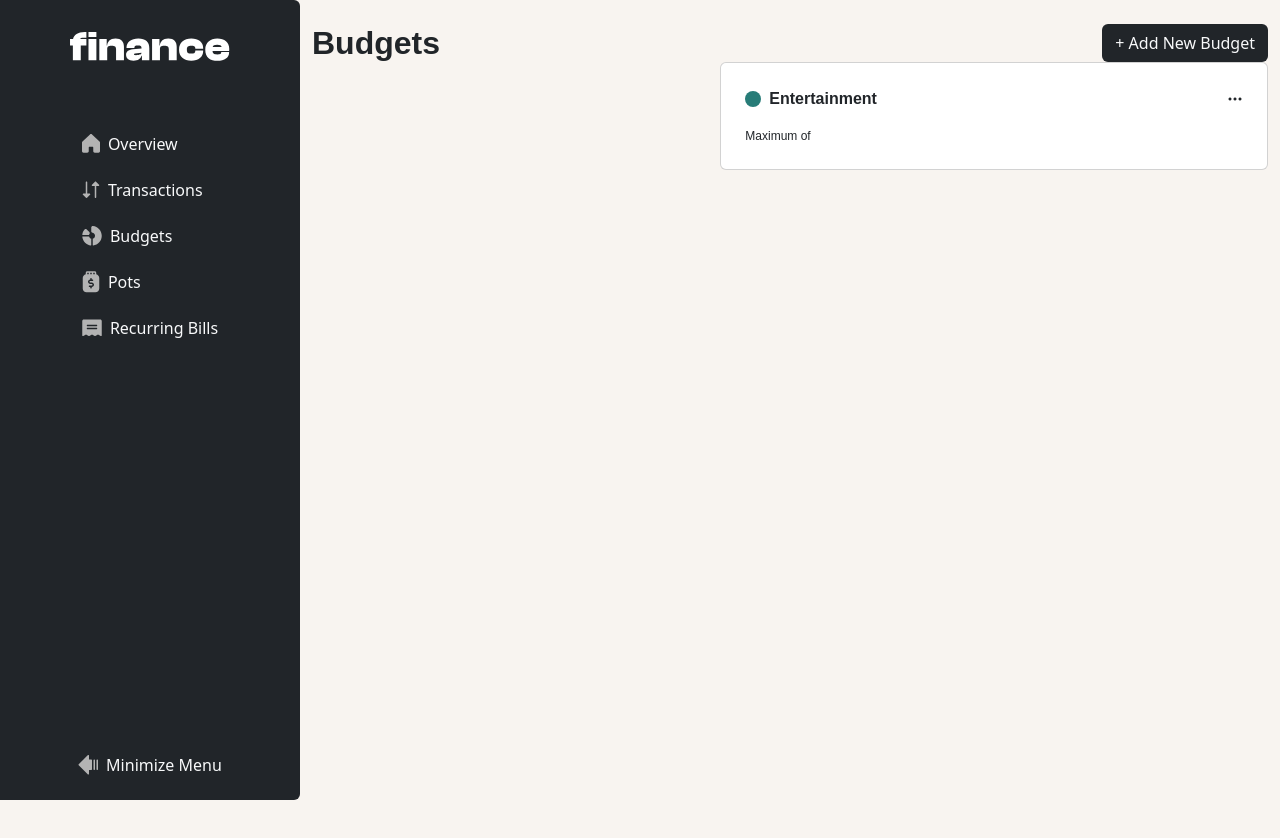
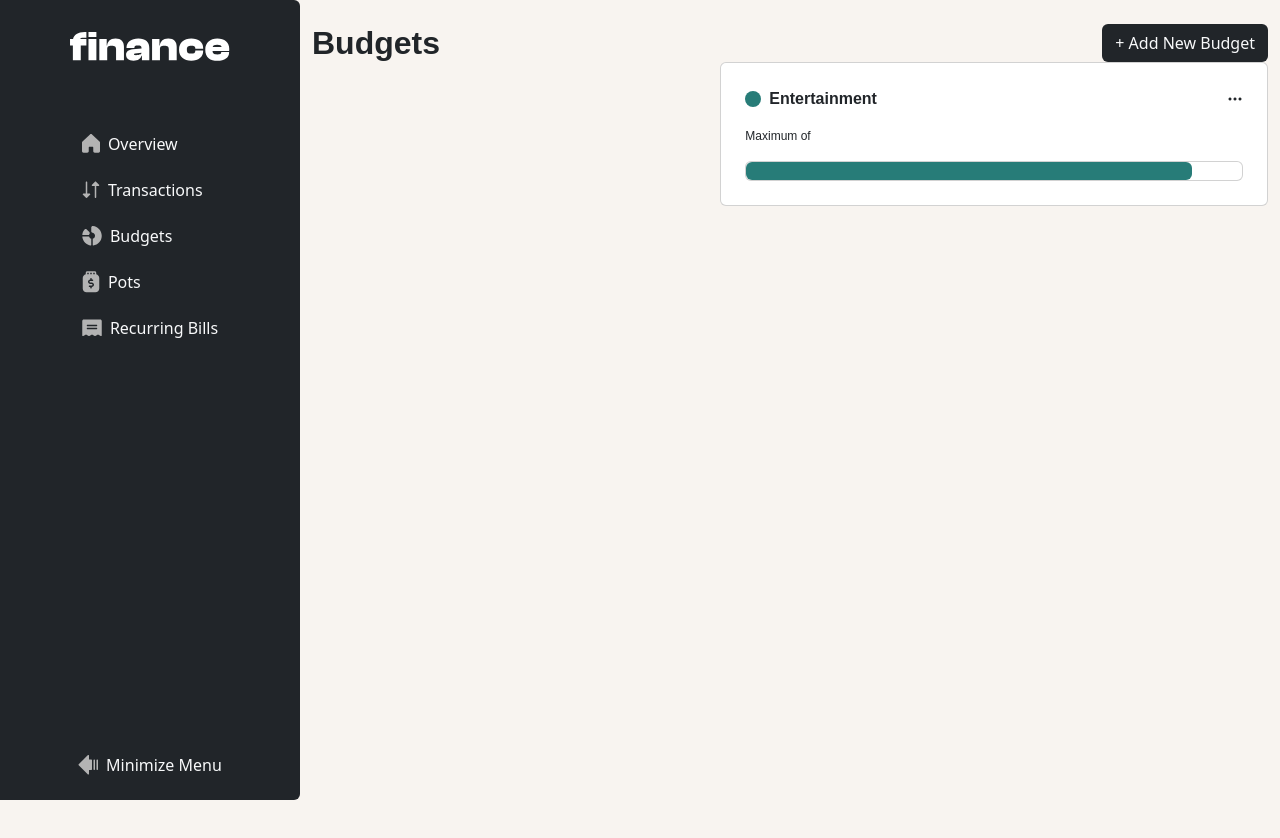
Before and after one commit to abdalsimam1-sketch/personal-finance-app, a React (Vite) app: page /budgets in a window 1280 px wide. Shown: the top 838 px of the page. Built offline with nearby package versions, Linux system fonts and the light colour scheme.

Commit message:
added percentage bar

```diff
--- a/src/components/UI/BudgetCard.jsx
+++ b/src/components/UI/BudgetCard.jsx
@@ -1,5 +1,6 @@
 import React from "react";
 import { BudgetsAndPotsLabel } from "./BudgetsAndPotsLabel";
+import { PercantageBar } from "./PercantageBar";
 export const BudgetCard = ({ max }) => {
   return (
     <div className="card p-4 d-flex flex-column gap-3">
@@ -9,6 +10,7 @@ export const BudgetCard = ({ max }) => {
         variant="Budget"
       ></BudgetsAndPotsLabel>
       <span className="text-preset-5 text muted">Maximum of {max}</span>
+      <PercantageBar percentage="90" color="var(--color-green)"></PercantageBar>
     </div>
   );
 };
--- /dev/null
+++ b/src/components/UI/PercantageBar.jsx
@@ -0,0 +1,16 @@
+import React from "react";
+
+export const PercantageBar = ({ percentage, color }) => {
+  return (
+    <div className="w-100 card" style={{ height: "1.2rem" }}>
+      <div
+        style={{
+          width: `${percentage}%`,
+          backgroundColor: color,
+          height: "100%",
+        }}
+        className="rounded"
+      ></div>
+    </div>
+  );
+};
```
